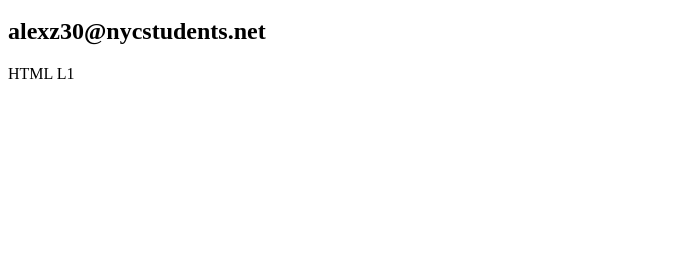
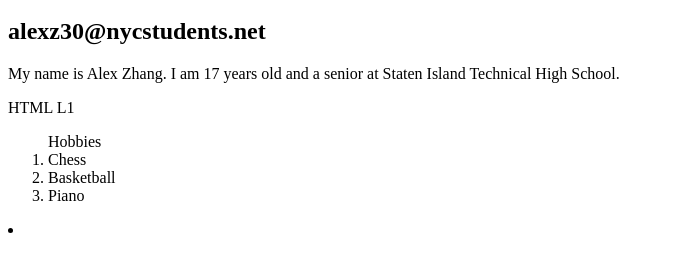
Before and after one commit to staten-island-tech/about-me-page-Alex81405, a plain HTML site: page index.html in a window 1280 px wide. Shown: the part 48-320 px from the top of the page, without its empty margins (0-674 px from the left). Drawn offline with Linux system fonts and the light colour scheme.

Commit message:
Update index.html

```diff
--- a/index.html
+++ b/index.html
@@ -1,4 +1,5 @@
 <html lang="en">
+
 <head>
   <meta charset="UTF-8">
   <meta http-equiv="X-UA-Compatible" content="IE=edge">
@@ -6,13 +7,18 @@
   <link rel="stylesheet" href="style.css">
   <title>About Me HTML Page</title>
 </head>
+
 <body>
   <h1>Alex Zhang</h1>
+  <h2>alexz30@nycstudents.net</h2>
+  <p>My name is Alex Zhang. I am 17 years old and a senior at Staten Island Technical High School. </p>
+  <a ref="https://www.youtube.com/watch?v=ipL7mEQJc4s">HTML L1</a>
+  <ol>Hobbies
+  <li>Chess</li>
+  <li>Basketball</li>
+  <li>Piano</li>
+</ol>
+  <li></li>
+</body>
 
-    <h2>alexz30@nycstudents.net</h2>
-
-    <p></p>
-    <a ref="https://www.youtube.com/watch?v=ipL7mEQJc4s">HTML L1</a>
-
-  </body>
 </html>
```
Lines whose indentation alone changed are shown as unchanged.
